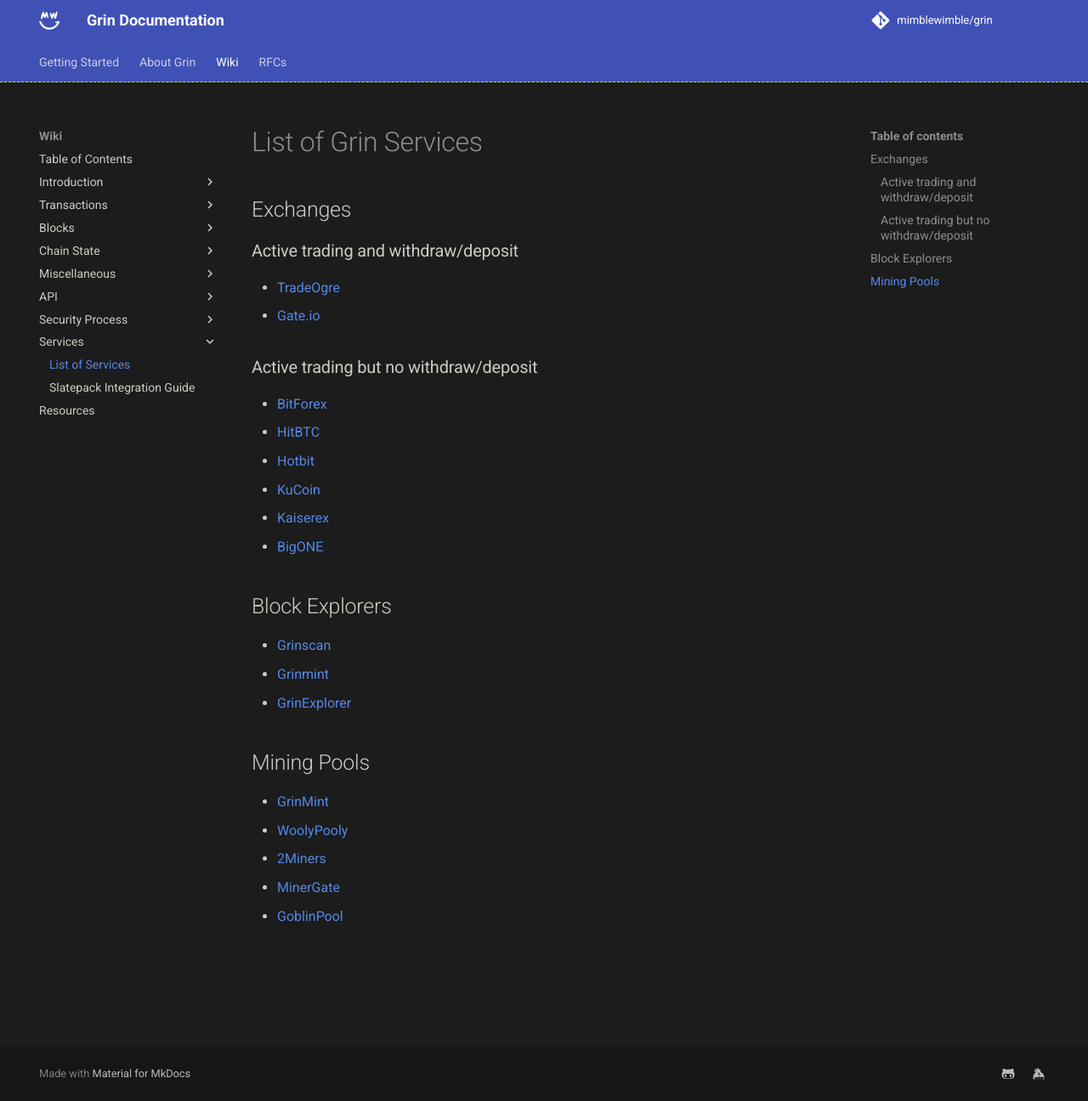
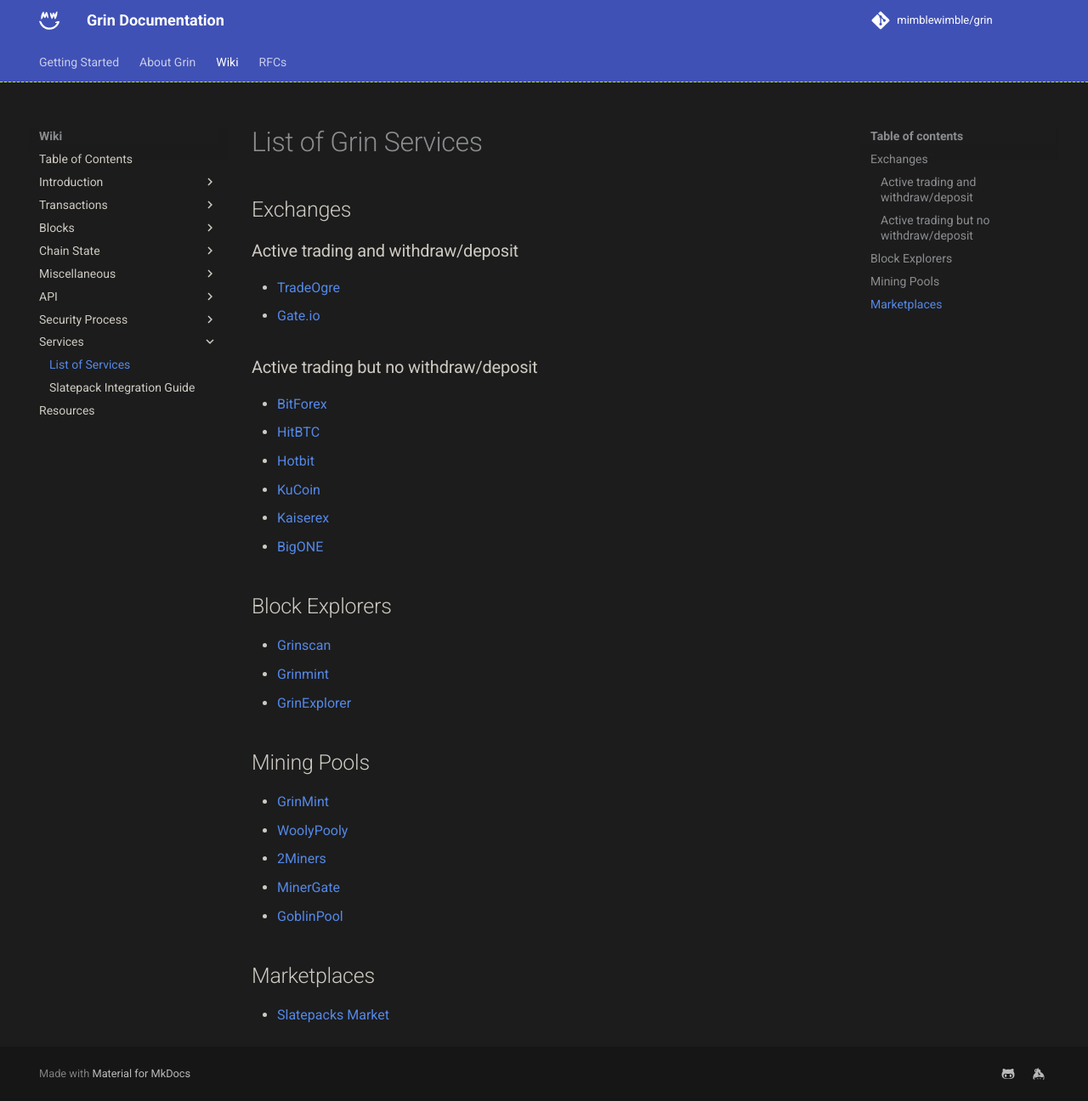
Before and after one commit to mimblewimble/docs, an MkDocs documentation site: the page built from docs/wiki/services/list-of-services.md, in a window 1280 px wide and 1296 px high. Shown: the whole window at 85% size. Built offline with MkDocs 1.6.1 and Material for MkDocs 9.7.7, drawn with Linux system fonts in a browser that asks for light colours; comment, search, counter and statistics services are not loaded.

Commit message:
Update list-of-services.md
Add "Slatepacks Market"

```diff
--- a/docs/wiki/services/list-of-services.md
+++ b/docs/wiki/services/list-of-services.md
@@ -29,3 +29,7 @@
 - [2Miners](https://2miners.com)
 - [MinerGate](https://minergate.com)
 - [GoblinPool](https://goblinpool.com/)
+
+## Marketplaces
+
+- [Slatepacks Market](https://slatepacks.com/)
```
